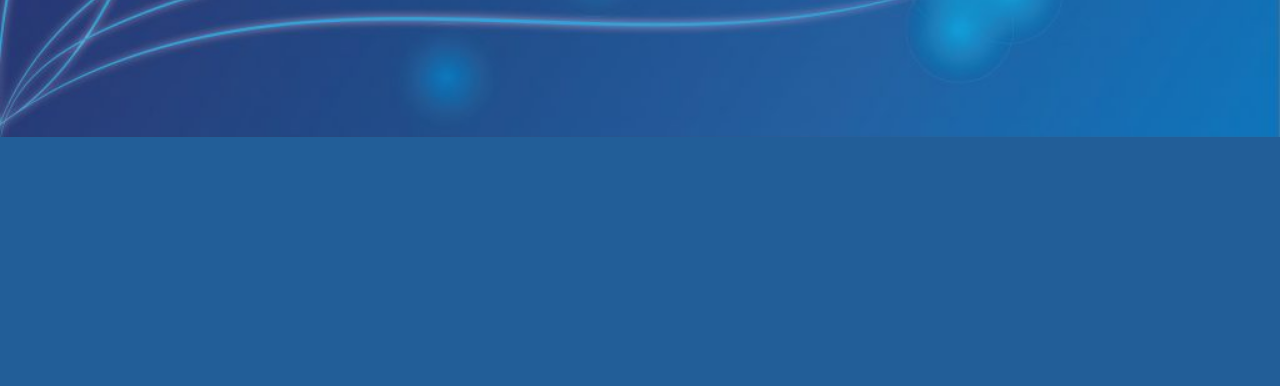
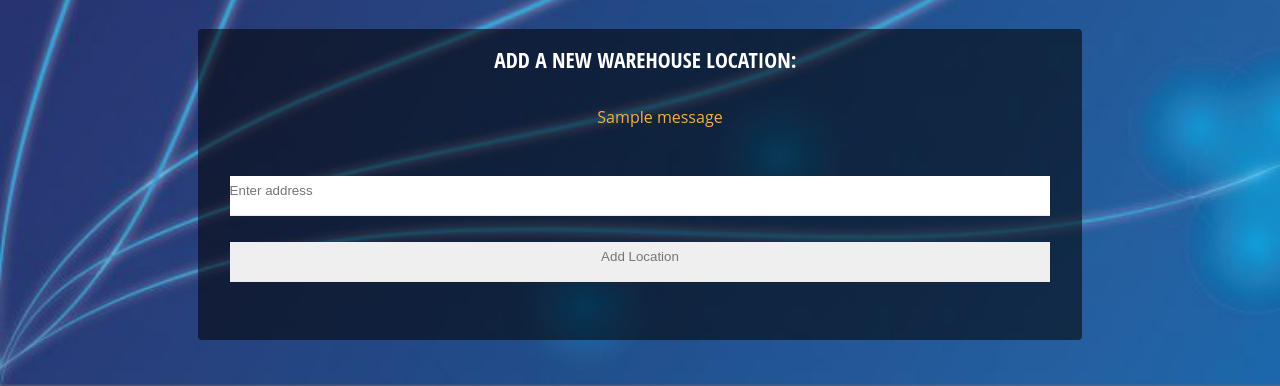
Before and after one commit to nickCovington/truckerMaps, a Flask app: page /home in a window 1280 px wide. Shown: the part 663-1049 px from the top of the page. Before the commit the page ends 800 px from the top, so only its background shows below. Run offline with Flask 2, Linux system fonts and the light colour scheme; a user stored in the database is signed in; tables that the repository leaves empty hold one stand-in row (values such as "Sample post"); one stand-in notice (Sample message) is shown; some libraries are stand-ins or nearby versions.

Commit message:
Nick - add location area (#8)
* embedded google map on home.html

* added flask-wtf to requirements.txt

* google maps embed on home.html + some styling

* getPlaceInfo() is called when user adds new location on home.html

Co-authored-by: Ubuntu <ncovington3@garlic.o2ckh3uuju2ebit0f2va4on4tc.bx.internal.cloudapp.net>

```diff
--- a/app.py
+++ b/app.py
@@ -14,6 +14,7 @@ from flask_login import UserMixin, login_user, LoginManager, login_required, log
 from flask_wtf import FlaskForm
 from wtforms import StringField, PasswordField, BooleanField
 from wtforms.validators import InputRequired, Length, ValidationError
+from places_api import getPlaceInfo
 
 import random
 import base64
@@ -153,8 +154,20 @@ def get_profile_details():
 @app.route("/home", methods=["GET", "POST"])
 @login_required
 def home():
+    # if user attempts to add new location
+    if flask.request.method == "POST":
+        locationToAdd = flask.request.form.get("location-to-add")
 
-    return flask.render_template("home.html", usern=flask_login.current_user.username)
+        # placeInfo = [address, latitude, longitude]
+        placeInfo = getPlaceInfo(locationToAdd)
+
+        # TO-DO: need to actually add (address), (latitude), & (longitude) into DB
+        flask.flash(placeInfo[0] + " has been successfully added.")
+
+    return flask.render_template(
+        "home.html",
+        usern=flask_login.current_user.username,
+    )
 
 
 @app.route("/profile", methods=["GET", "POST"])
--- a/requirements.txt
+++ b/requirements.txt
@@ -1 +1,2 @@
 flask
+Flask-WTF
--- a/static/styles.css
+++ b/static/styles.css
@@ -93,3 +93,33 @@ img{
     width: 50%;
     margin-left: 25%;
     border-radius: 50%;}
+
+#google-maps-embed{
+    margin: 30px;
+}
+
+#welcome-msg{
+    color: #fff;
+}
+
+#add-location-container{
+  background: rgba(0,0,0,.55);
+  color: #fff;
+  width: 70%;
+  margin: auto;
+  border-radius: 4px;
+}
+
+.flashes{
+  list-style: none;
+}
+
+.flashes li{
+  color: #F5B041;
+}
+
+#add-location-submit:hover{
+  background-color: rgb(13, 133, 133);
+  color: white;
+  cursor: pointer;
+}
--- a/templates/home.html
+++ b/templates/home.html
@@ -1,17 +1,51 @@
 <html>
 
 <head>
-    <title></title>
+    <title>Trucker Maps | Home</title>
     <link rel="stylesheet" href="/static/styles.css">
 </head>
 
 <body align=center>
     <br><br>
-    <h1 align=center>WELCOME {{ usern }}</h1>
+    <h1 align=center id="welcome-msg">Welcome, {{ usern }}</h1>
     <div>
         <a href="/profile">Profile Page</a>
         <a href="/logout">Logout</a>
     </div>
+
+    <br>
+
+    <iframe
+        src="https://www.google.com/maps/embed?pb=!1m18!1m12!1m3!1d11878.39932087234!2d-88.25004333145303!3d41.901462471930415!2m3!1f0!2f0!3f0!3m2!1i1024!2i768!4f13.1!3m3!1m2!1s0x880eff25238ffb55%3A0x5791996eae56ec23!2sLibbey%20West%20Chicago%20Distribution%20Center!5e0!3m2!1sen!2sus!4v1636498990727!5m2!1sen!2sus"
+        width="600" height="450" style="border:0;" allowfullscreen="" loading="lazy" id="google-maps-embed">
+    </iframe>
+
+    <br>
+
+    <div id="add-location-container">
+        <h2>Add a new warehouse location:</h2>
+
+        {% if get_flashed_messages() %}
+        <ul class="flashes">
+            {% for msg in get_flashed_messages() %}
+            <li>{{msg}}</li>
+            {% endfor %}
+        </ul>
+        {% endif %}
+
+        <form action="/home" method="POST">
+            <input type="text" name="location-to-add" placeholder="Enter address" required>
+            <input type="submit" value="Add Location" id="add-location-submit">
+        </form>
+
+
+    </div>
+
+    <br>
+
+
+
+
 </body>
 
 </html>
```
Also changed, not shown: database.db.
